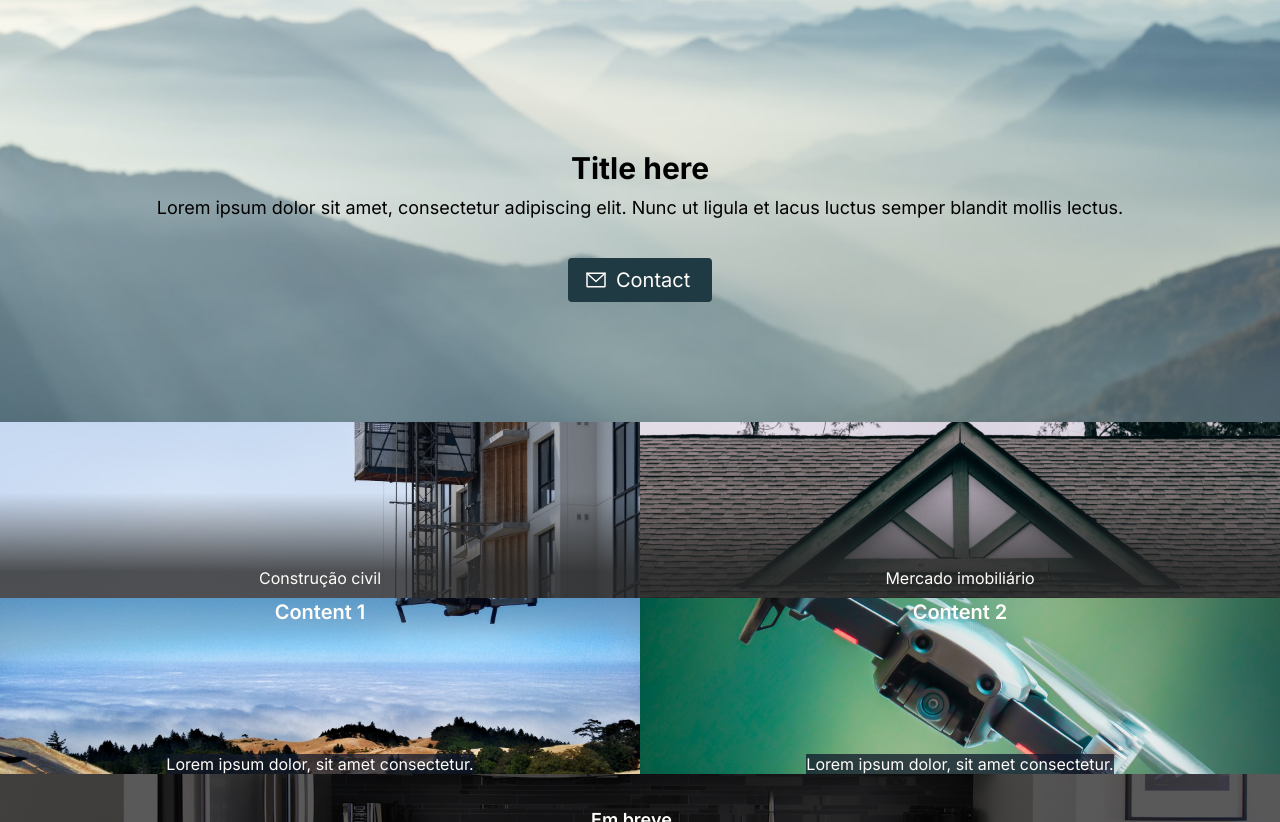
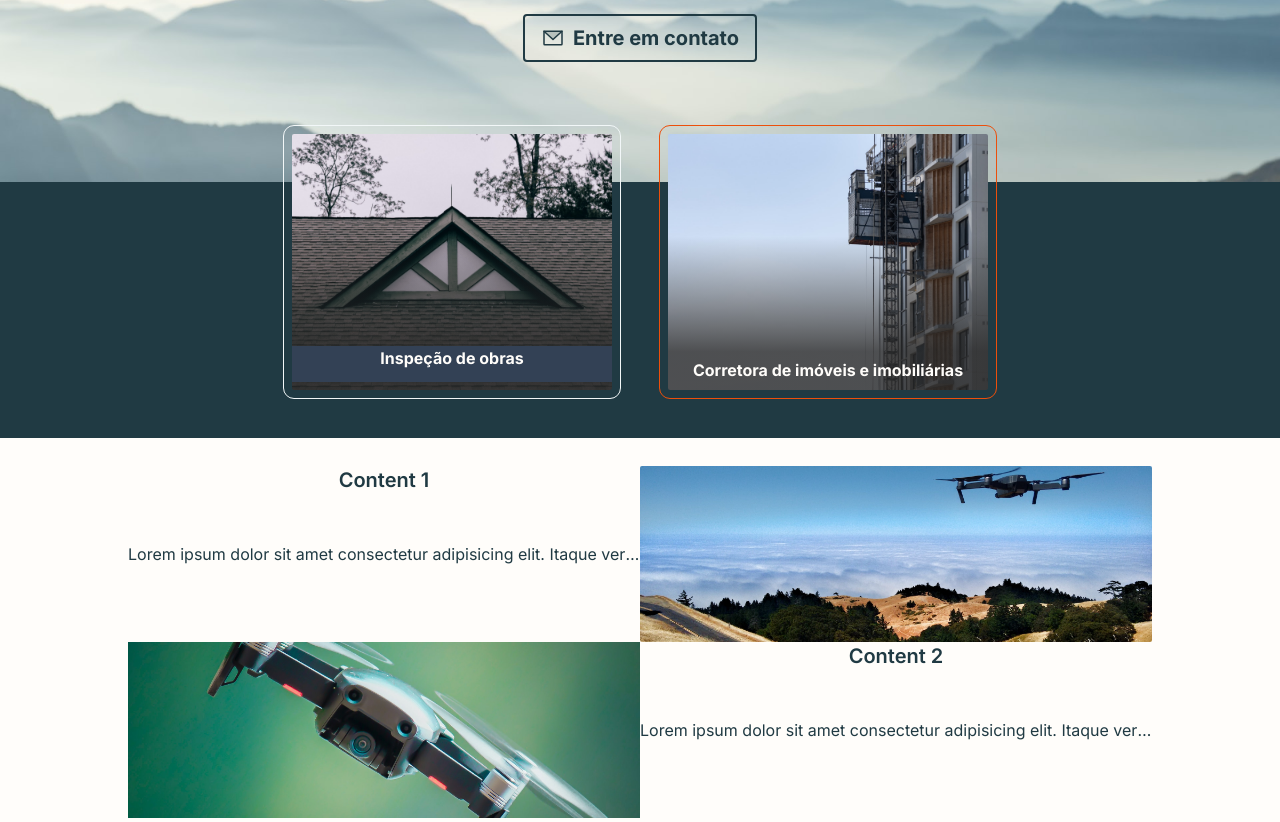
Before and after one commit to lucasnoman/drone-pictures, a Next.js app: page / in a window 1280 px wide. Shown: the part 378-1200 px from the top of the page. Built offline with nearby package versions, Linux system fonts and the light colour scheme.

Commit message:
fix: Fix "content" cards on larger screens

```diff
--- a/src/pages/index.tsx
+++ b/src/pages/index.tsx
@@ -1,6 +1,5 @@
-import { useState } from 'react';
+import React, { LegacyRef, useRef, useState } from 'react';
 
-import { Transition } from '@headlessui/react';
 import { EnvelopeSimple, List, X } from 'phosphor-react';
 
 import fsPromises from 'fs/promises';
@@ -14,7 +13,7 @@ import Footer from '../components/footer/Footer';
 import Menu from '../components/menu/Menu';
 
 type ListOfImages = {
-  listOfImages: Array<string>;
+  listOfImages: string[];
 };
 
 export default function Home({ listOfImages }: ListOfImages) {
@@ -24,12 +23,13 @@ export default function Home({ listOfImages }: ListOfImages) {
     <main>
       <Menu isShowing={isShowing} setIsShowing={setIsShowing} />
 
-      <section className='flex h-screen flex-col justify-between bg-hero bg-[length:auto_130%] bg-bottom bg-no-repeat px-9 pb-20'>
+      <section className='flex h-screen flex-col justify-between bg-hero bg-[length:auto_130%] bg-bottom bg-no-repeat px-9 pb-20 lg:h-[70vh] lg:bg-cover lg:bg-center'>
         <header>
           <Image
             className='mx-auto pt-5'
             src={logo}
             alt='Letra X com 4 hélices nas pontas formando um drone com o texto drone picture abaixo'
+            loading='eager'
           />
           <List
             className='absolute top-5 right-9 text-dp_blue-800'
@@ -39,7 +39,7 @@ export default function Home({ listOfImages }: ListOfImages) {
         </header>
 
         <div className='flex flex-col items-center gap-10 pb-10'>
-          <div>
+          <div className='lg:hidden'>
             <h2 className='pb-3 text-center text-3xl font-bold'>Title here</h2>
             <p className='text-center text-lg leading-5'>
               Lorem ipsum dolor sit amet, consectetur adipiscing elit. Nunc ut
@@ -47,37 +47,64 @@ export default function Home({ listOfImages }: ListOfImages) {
             </p>
           </div>
 
-          <button className='flex w-36 items-center gap-2 rounded bg-dp_blue-800 px-4 py-2 text-xl text-dp_light-100'>
-            <EnvelopeSimple size={24} /> Contact
+          <button className='min:w-36 flex items-center gap-2 rounded bg-dp_blue-800 px-4 py-2 text-xl text-dp_light-100 lg:border-2 lg:border-dp_blue-800 lg:bg-transparent lg:font-bold lg:text-dp_blue-800'>
+            <EnvelopeSimple size={24} weight='duotone' />
+            Entre em contato
           </button>
         </div>
       </section>
 
-      <section className='flex h-44 items-center justify-evenly'>
-        <div className='flex h-full w-full items-end justify-center bg-civil_construction bg-cover bg-center pb-2'>
-          <p className='text-dp_light-100'>Construção civil</p>
-        </div>
-        <div className='flex h-full w-full items-end justify-center bg-real_state_market bg-cover bg-center pb-2'>
-          <p className='text-dp_light-100'>Mercado imobiliário</p>
-        </div>
-      </section>
-
-      <section className='flex h-44 items-center justify-center'>
-        <div className='flex h-full w-full flex-col items-center justify-between bg-content_1 bg-cover bg-center leading-5'>
-          <h3 className='text-xl font-semibold text-dp_light-100'>Content 1</h3>
-          <p className='bg-slate-900/75 text-center text-dp_light-100'>
-            Lorem ipsum dolor, sit amet consectetur.
+      <section className='flex h-44 items-center justify-evenly lg:h-64 lg:justify-center lg:gap-14 lg:bg-dp_blue-800'>
+        <div className='flex h-full w-full items-end justify-center bg-real_state_market bg-cover bg-center pb-2 lg:relative lg:bottom-12 lg:h-64 lg:w-80 lg:rounded-sm lg:outline lg:outline-1 lg:outline-offset-8 lg:outline-dp_light-200 lg:hover:scale-105'>
+          <p className='text-center text-dp_light-100 lg:h-9 lg:w-full lg:bg-slate-700 lg:font-bold'>
+            Inspeção de obras
           </p>
         </div>
-        <div className='flex h-full w-full flex-col items-center justify-between bg-content_2 bg-cover bg-center leading-5'>
-          <h3 className='text-xl font-semibold text-dp_light-100'>Content 2</h3>
-          <p className='bg-slate-900/75 text-center text-dp_light-100'>
-            Lorem ipsum dolor, sit amet consectetur.
+
+        <div className='flex h-full w-full items-end justify-center bg-civil_construction bg-cover bg-center pb-2 lg:relative lg:bottom-12 lg:h-64 lg:w-80 lg:rounded-sm lg:outline lg:outline-1 lg:outline-offset-8 lg:outline-dp_orange-900 lg:hover:scale-105'>
+          <p className='text-center text-dp_light-100 lg:font-bold'>
+            Corretora de imóveis e imobiliárias
           </p>
         </div>
       </section>
 
-      <section className='flex h-28 w-full flex-col items-center justify-center bg-virtual_tour bg-cover bg-center'>
+      <section className='flex h-44 items-center justify-center lg:h-auto lg:flex-col lg:bg-dp_light-100 lg:py-7 lg:px-32'>
+        <div className='relative h-full w-full lg:flex lg:flex-row-reverse lg:items-center'>
+          <img
+            src='./images/home/content_1.jpg'
+            className='absolute m-auto h-44 w-full rounded-sm object-cover lg:static'
+            alt='imagem de um drone sobrevoando uma colina'
+          />
+          <h3 className='absolute inset-x-0 top-0 text-center text-xl font-semibold text-dp_light-100 lg:w-1/2 lg:text-dp_blue-800'>
+            Content 1
+          </h3>
+          <p className='absolute bottom-0 w-full truncate bg-slate-900/75 py-1 text-center text-dp_light-100 lg:static lg:bg-dp_light-100 lg:text-dp_blue-800'>
+            Lorem ipsum dolor sit amet consectetur adipisicing elit. Itaque
+            veritatis ex saepe perferendis asperiores suscipit impedit
+            laudantium nobis voluptatibus laboriosam tempore obcaecati harum
+            accusantium libero at, nisi reiciendis placeat quae.
+          </p>
+        </div>
+
+        <div className='relative h-full w-full lg:flex lg:items-center'>
+          <img
+            src='./images/home/content_2.jpg'
+            className='absolute h-44 w-full object-cover lg:static'
+            alt='foto tirada da frente de um drone em voo'
+          />
+          <h3 className='absolute inset-x-0 top-0 text-center text-xl font-semibold text-dp_light-100 lg:ml-[50%] lg:w-1/2 lg:text-dp_blue-800'>
+            Content 2
+          </h3>
+          <p className='absolute bottom-0 w-full truncate bg-slate-900/75 py-1 text-center text-dp_light-100 lg:static lg:bg-dp_light-100 lg:text-dp_blue-800'>
+            Lorem ipsum dolor sit amet consectetur adipisicing elit. Itaque
+            veritatis ex saepe perferendis asperiores suscipit impedit
+            laudantium nobis voluptatibus laboriosam tempore obcaecati harum
+            accusantium libero at, nisi reiciendis placeat quae.
+          </p>
+        </div>
+      </section>
+
+      <section className='flex h-28 w-full flex-col items-center justify-center bg-virtual_tour bg-cover bg-center lg:h-96'>
         <h3 className='text-lg font-semibold leading-5 text-dp_light-100'>
           Em breve...
         </h3>
```
